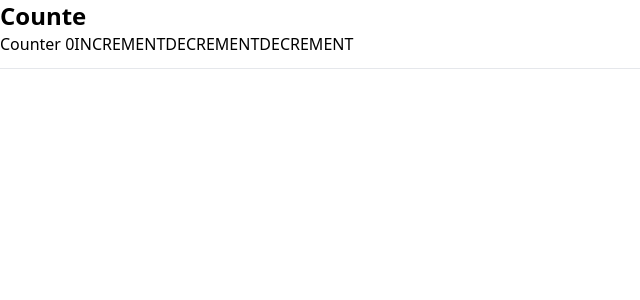
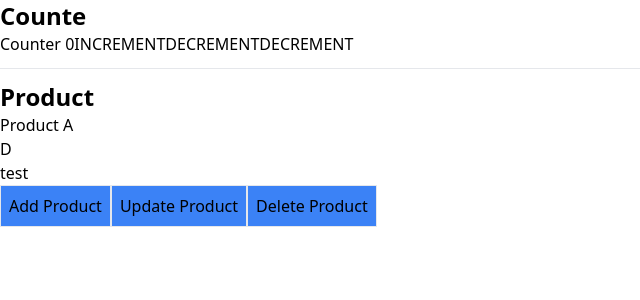
Before and after one commit to datlt2306/FPL-WEB209, a React (Vite) app: page / in a window 1280 px wide. Shown: the top 300 px of the page, without its empty margins (0-640 px from the left). Built offline with nearby package versions, Linux system fonts and the light colour scheme; data requests are answered from the project's data file.

Commit message:
Buổi 10: CRUD Redux toolkit

```diff
--- a/db.json
+++ b/db.json
@@ -11,9 +11,8 @@
       "price": 200
     },
     {
-            "name": "test updated",
-            "id": 3,
-            "price": 300
+      "name": "test",
+      "id": 3
     }
   ]
 }
--- a/src/App.tsx
+++ b/src/App.tsx
@@ -1,4 +1,5 @@
 import Counter from "./components/Counter";
+import List from "./components/List";
 
 const App = () => {
     return (
@@ -6,6 +7,8 @@ const App = () => {
             <h2 className="font-bold text-2xl">Counte</h2>
             <Counter />
             <hr className="my-3" />
+            <h2 className="font-bold text-2xl">Product</h2>
+            <List />
         </div>
     );
 };
--- a/src/app/store.ts
+++ b/src/app/store.ts
@@ -1,8 +1,11 @@
 import { configureStore, ThunkAction, Action } from '@reduxjs/toolkit';
-import counterReducer from '../slices/Counter'
+import { counterReducer } from '../slices/Counter'
+import { productReducer } from '../slices/Product'
+// import { productReducer } from '@/reducers[draft]/Product';
 const store = configureStore({
     reducer: {
-        counter: counterReducer
+        counter: counterReducer,
+        products: productReducer
     }
 })
 
--- a/src/components/List.tsx
+++ b/src/components/List.tsx
@@ -1,11 +1,9 @@
-import { addProduct, deleteProduct, fetchProducts, updateProduct } from "@/actions/product";
-import axios from "axios";
+import { useAppDispatch, useAppSelector } from "@/app/hooks";
+import { addProduct, deleteProduct, fetchProducts, updateProduct } from "@/slices/Product";
 import { useEffect } from "react";
-import { useDispatch, useSelector } from "react-redux";
-import { Dispatch } from "redux";
 const List = () => {
-    const dispatch: Dispatch<any> = useDispatch();
-    const { products } = useSelector((state: any) => state.products);
+    const dispatch = useAppDispatch();
+    const { products } = useAppSelector((state: any) => state.products);
     useEffect(() => {
         dispatch(fetchProducts());
     }, []);
@@ -16,32 +14,33 @@ const List = () => {
                 return (
                     <div key={item.id}>
                         {item.name}
-                        <button
+                        {/* <button
                             onClick={() =>
                                 dispatch({ type: "cart/add", payload: { ...item, quantity: 1 } })
                             }
                             className="bg-blue-500 text-white p-2"
                         >
                             Add to cart
-                        </button>
+                        </button> */}
                     </div>
                 );
             })}
-            {/* <button
+            <button
                 className="border bg-blue-500 p-2"
                 onClick={() => dispatch(addProduct({ name: "test" }))}
             >
                 Add Product
             </button>
+
             <button
                 className="border bg-blue-500 p-2"
-                onClick={() => dispatch(updateProduct({ name: "test updated", id: 3 }))}
+                onClick={() => dispatch(updateProduct({ name: "test updated", id: 4 }))}
             >
                 Update Product
             </button>
-            <button className="border bg-blue-500 p-2" onClick={() => dispatch(deleteProduct(3))}>
+            <button className="border bg-blue-500 p-2" onClick={() => dispatch(deleteProduct(4))}>
                 Delete Product
-            </button> */}
+            </button>
         </div>
     );
 };
--- a/src/slices/Counter.ts
+++ b/src/slices/Counter.ts
@@ -1,12 +1,9 @@
-import { createSlice } from '@reduxjs/toolkit';
+import { createSlice, PayloadAction } from '@reduxjs/toolkit';
 
-const initialState = {
-    count: 0
-} as { count: number }
 
 const counterSlice = createSlice({
     name: "counter",
-    initialState,
+    initialState: { count: 0 } as { count: number },
     reducers: {
         increment: (state) => {
             state.count++;
@@ -14,11 +11,12 @@ const counterSlice = createSlice({
         decrement: (state) => {
             state.count--;
         },
-        increase: (state, action) => {
+        increase: (state, action: PayloadAction<number>) => {
             state.count += action.payload;
         }
     }
 })
 export const { increment, decrement, increase } = counterSlice.actions;
 
-export default counterSlice.reducer;
+// export default counterSlice.reducer;
+export const counterReducer = counterSlice.reducer;
--- /dev/null
+++ b/src/slices/Product.ts
@@ -0,0 +1,54 @@
+import { createSlice, createAsyncThunk } from '@reduxjs/toolkit';
+import axios from 'axios';
+
+
+export const fetchProducts = createAsyncThunk("product/fetchProducts", async () => {
+    const { data } = await axios.get("http://localhost:3000/products");
+    return data
+});
+
+export const addProduct = createAsyncThunk("product/addProduct", async (product) => {
+    const { data } = await axios.post("http://localhost:3000/products", product);
+    return data
+})
+export const updateProduct = createAsyncThunk("product/updateProduct", async (product) => {
+    const { data } = await axios.put("http://localhost:3000/products/" + product.id, product);
+    return data
+})
+export const deleteProduct = createAsyncThunk("product/deleteProduct", async (id) => {
+    await axios.delete("http://localhost:3000/products/" + id);
+    return id;
+})
+
+
+const initialState = {
+    products: [],
+    isLoading: false,
+    error: ""
+} as { products: any[], isLoading: boolean, error: string }
+const productSlice = createSlice({
+    name: "product",
+    initialState,
+    reducers: {},
+    extraReducers: (builder) => {
+        // Fetching
+        builder.addCase(fetchProducts.fulfilled, (state, action) => {
+            state.products = action.payload
+        })
+        // Adding
+        builder.addCase(addProduct.fulfilled, (state, action) => {
+            state.products.push(action.payload)
+        })
+        // Updating
+        builder.addCase(updateProduct.fulfilled, (state, action) => {
+            const newProduct = action.payload;
+            state.products = state.products.map((item: any) => item.id == newProduct.id ? newProduct : item)
+        })
+        // Deleting
+        builder.addCase(deleteProduct.fulfilled, (state, action) => {
+            state.products = state.products.filter((item: any) => item.id !== action.payload)
+        })
+    }
+})
+
+export const productReducer = productSlice.reducer;
```
Also changed, not shown: src/actions[draft]/product.ts (renamed from src/actions/product.ts), src/hooks[draft]/useProductContext.tsx (added). Lines whose indentation alone changed are shown as unchanged.
